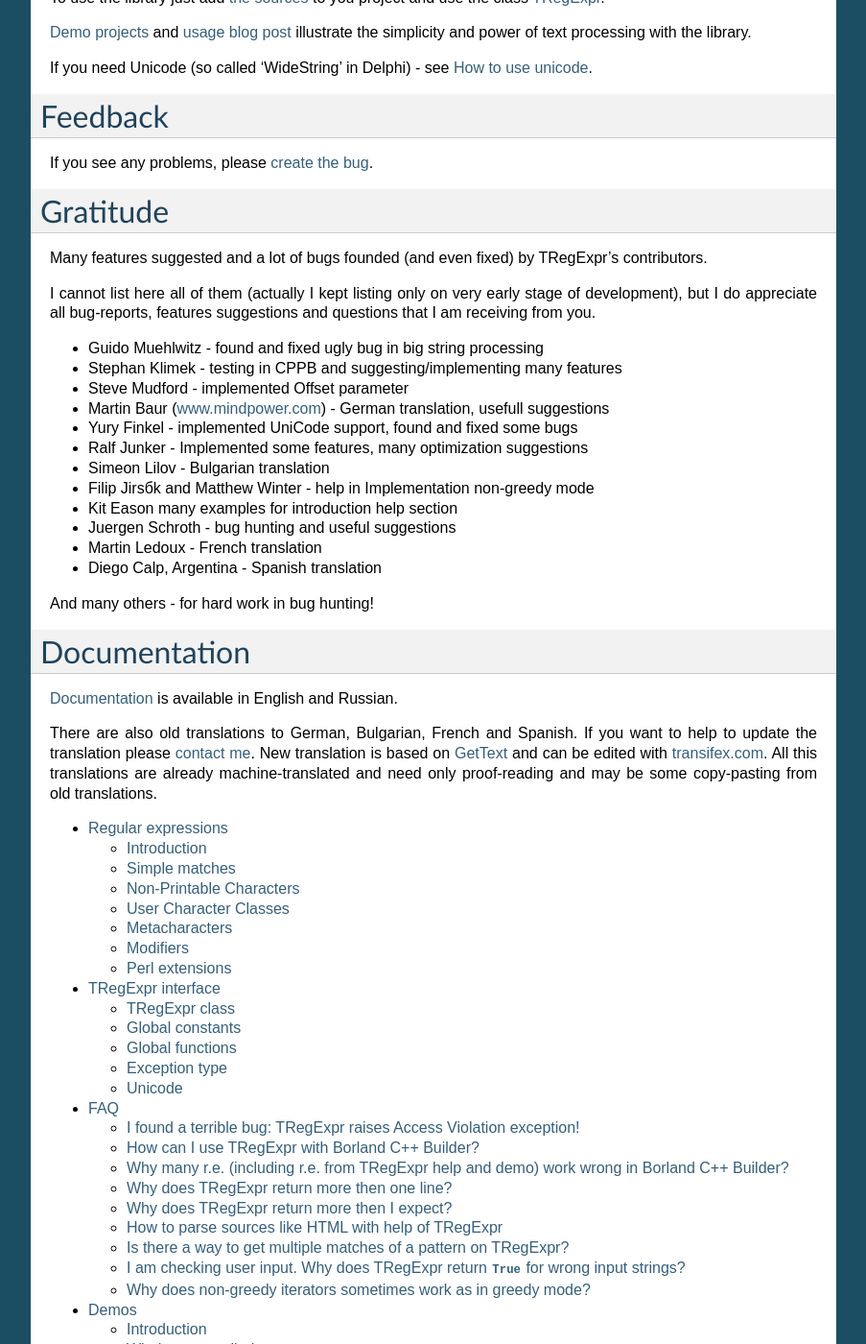
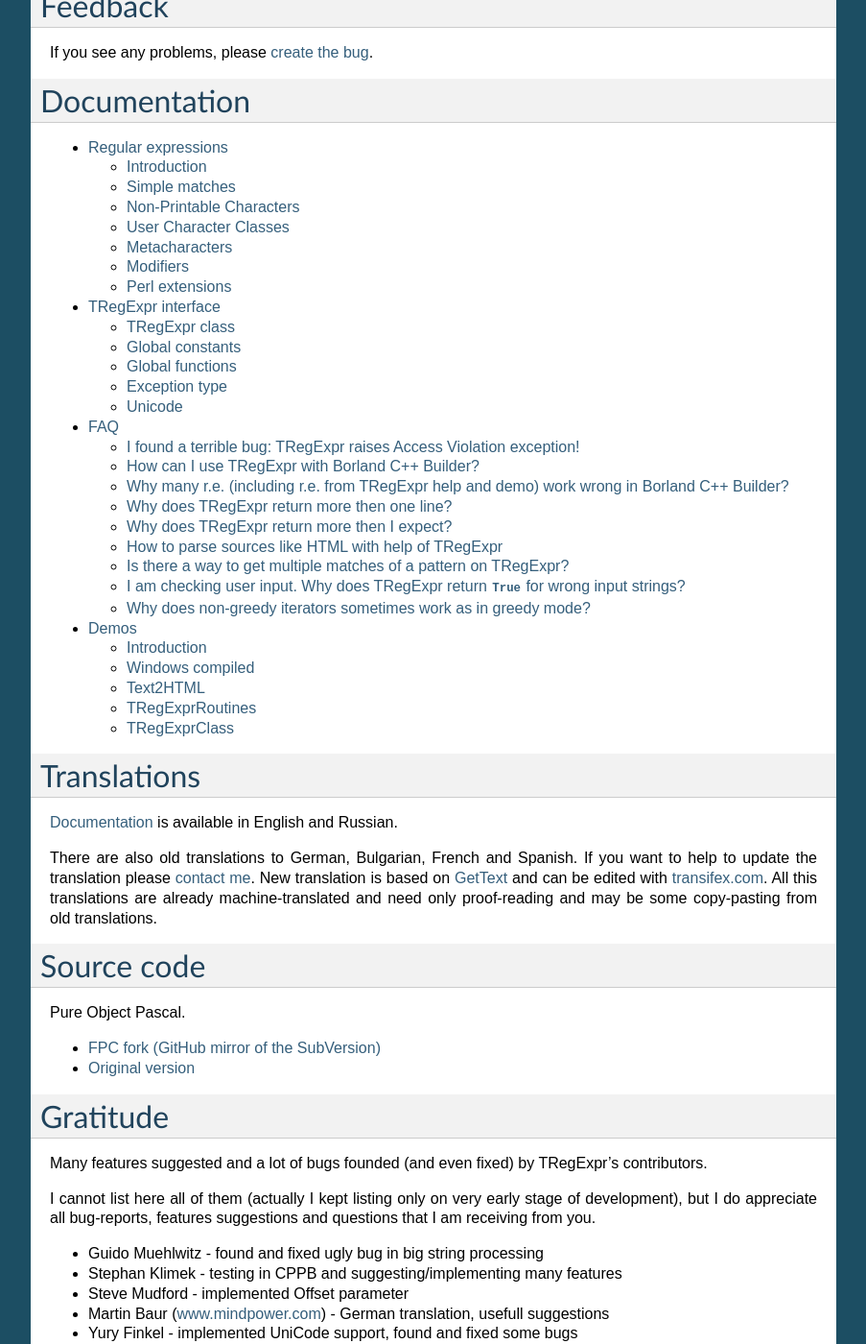
Before and after one commit to andgineer/TRegExpr, a Sphinx documentation site: the page built from docs/index.rst, in a window 1280 px wide and 1400 px high, scrolled down 606 px. Shown: the whole window at 96% size, without its empty margins (198-1101 px from the left). Built offline with Sphinx 7.4.7, drawn with Linux system fonts in a browser that asks for light colours; some of the changed lines change nothing that is shown; some of the changed text lies outside the part shown.

Commit message:
index reorganized

```diff
--- a/docs/index.rst
+++ b/docs/index.rst
@@ -1,10 +1,9 @@
 Introduction
 ~~~~~~~~~~~~
 
-TRegExpr library implements regular expressions in pure Delphi.
-
-- TRegExpr is part of `Lazarus (Free Pascal) <http://wiki.freepascal.org/Regexpr>`_ - `GitHub mirror of the FPC SubVersion  <https://github.com/graemeg/freepascal/blob/master/packages/regexpr/src/regexpr.pas>`_
-- `GitHub version <https://github.com/masterandrey/TRegExpr>`_
+TRegExpr library implements `regular
+expressions <regexp_syntax.html>`_ in pure Delphi.
+TRegExpr is part of `Lazarus (Free Pascal) <http://wiki.freepascal.org/Regexpr>`_.
 
 TRegExpr is easy to use and powerful tool for sophisticated search and
 substitution and for template-based text check.
@@ -17,10 +16,6 @@
 Rules (templates) can be changed without your
 program recompilation.
 
-As a language for rules used subset of Perl’s `regular
-expressions <regexp_syntax.html>`__ (regexp).
-
-Full source code included, pure Object Pascal. Thus, you need no DLL!
 The library source code is compatible with Delphi 2-7, Borland C++
 Builder 3-6, FreePascal.
 
@@ -47,6 +42,38 @@
 
 If you see any problems,
 please `create the bug <https://github.com/masterandrey/TRegExpr/issues>`_.
+
+Documentation
+~~~~~~~~~~~~~
+
+.. toctree::
+   :glob:
+   :maxdepth: 2
+
+   regexp_syntax
+   tregexpr_interface
+   faq
+   demos
+
+Translations
+~~~~~~~~~~~~
+
+`Documentation <https://regexpr.masterandrey.com/en/latest/>`_ is available
+in English and Russian.
+
+There are also old translations to German, Bulgarian, French and Spanish.
+If you want to help to update the translation please `contact me <https://github.com/masterandrey>`_.
+New translation is based on `GetText <https://en.wikipedia.org/wiki/Gettext>`_
+and can be edited with `transifex.com <https://www.transifex.com/masterAndrey/tregexpr/dashboard/>`_.
+All this translations are already machine-translated and need only proof-reading
+and may be some copy-pasting from old translations.
+
+Source code
+~~~~~~~~~~~
+Pure Object Pascal.
+
+- `FPC fork (GitHub mirror of the SubVersion) <https://github.com/graemeg/freepascal/blob/master/packages/regexpr/src/regexpr.pas>`_
+- `Original version <https://github.com/masterandrey/TRegExpr>`_
 
 Gratitude
 ~~~~~~~~~
@@ -77,26 +104,3 @@
 -  Diego Calp, Argentina - Spanish translation
 
 And many others - for hard work in bug hunting!
-
-Documentation
-~~~~~~~~~~~~~
-
-`Documentation <https://regexpr.masterandrey.com/en/latest/>`_ is available
-in English and Russian.
-
-There are also old translations to German, Bulgarian, French and Spanish.
-If you want to help to update the translation please `contact me <https://github.com/masterandrey>`_.
-New translation is based on `GetText <https://en.wikipedia.org/wiki/Gettext>`_
-and can be edited with `transifex.com <https://www.transifex.com/masterAndrey/tregexpr/dashboard/>`_.
-All this translations are already machine-translated and need only proof-reading
-and may be some copy-pasting from old translations.
-
-
-.. toctree::
-   :glob:
-   :maxdepth: 2
-
-   regexp_syntax
-   tregexpr_interface
-   faq
-   demos
```
